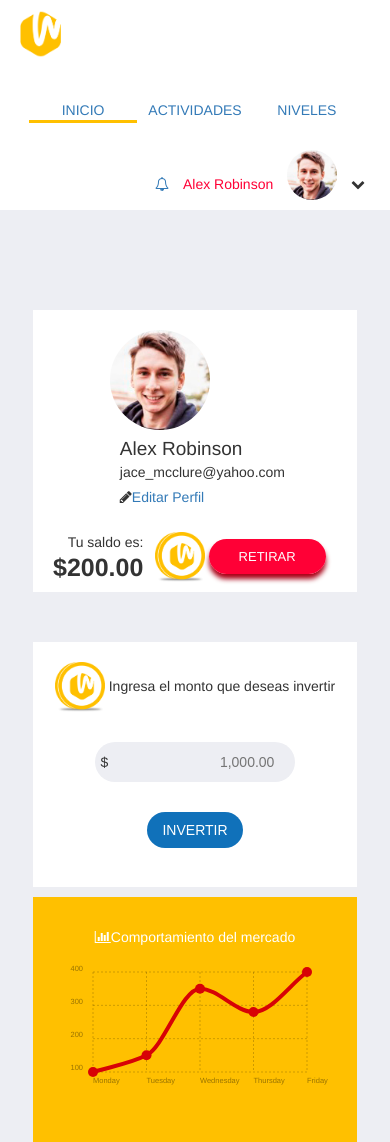
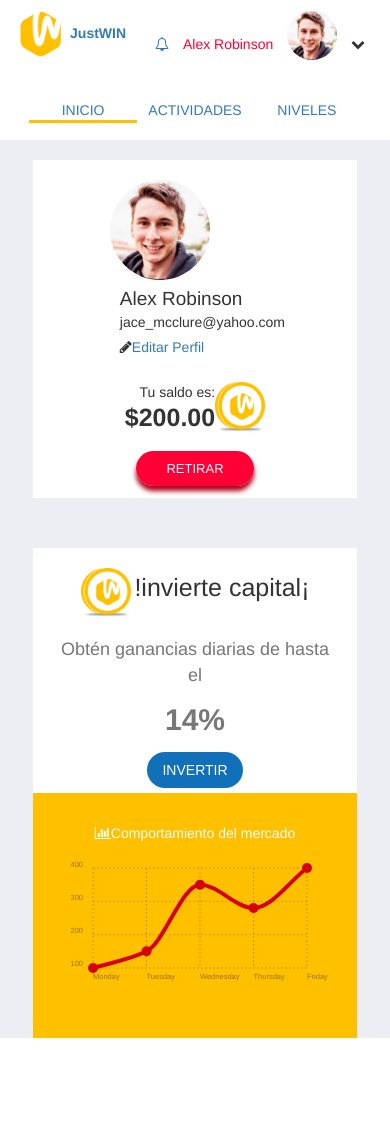
Before and after one commit to oswaldo-ideeo/j-w, a PHP site: page /perfil-n2.php in a window 390 px wide. After the commit the page ends 1038 px from the top, so only its background shows below. Run offline with PHP 8.4, Linux system fonts and the light colour scheme; data that the repository does not hold is empty.

Commit message:
ultimos cambios

```diff
--- a/css/css.css
+++ b/css/css.css
@@ -294,7 +294,6 @@
 .p-grafica{
 	padding: 3rem 1rem;
 	color: #fff;
-	margin-top: 1rem;
 }
 
 /*perfiln2*/
@@ -467,6 +466,66 @@ h3{
 	padding: 2rem;
 }
 
+/*cambios*/
+.menu-nav{
+	background-color: #313436;
+	color: #fff;
+	padding: 1rem;
+	width: 150px;
+	float: right;
+	border-radius: 5px;
+	z-index: 500;
+	position: absolute;
+	right: 10px;
+	display: none;
+}
+
+.menu-nav a{
+	color: #fff;
+}
+
+.close-nav{
+	width: 100vw;
+	height: 100vh;
+	background-color: rgb(0,0,0,0,);
+	position: fixed;
+	top: 0;
+	left: 0;
+	display: none;
+	z-index: 400;
+}
+
+.imag-perfil-per{
+	padding-left: 8rem;
+}
+
+.segundo-paso{
+	z-index: 900;
+	display: none;
+}
+
+.invert-men{
+	font-size: 2.5rem;
+}
+
+.modulo-uno-n2{
+	color: #777;
+}
+
+.des-mod-uno{
+	font-size: 1.8rem;
+	margin-top: 2rem;
+}
+
+.porcentaje-gan{
+	font-size: 3rem;
+	font-weight: bold;
+}
+
+.terms2{
+	margin-top: 2rem;
+}
+
 @media (max-width:768px ) {
 	.acti-title{
 		width: 90%;
@@ -483,7 +542,10 @@ h3{
 @media (max-width:960px ) {
 	.p-datos{
 		width: 100%;
+
 	}
+
+
 }
 @media (max-width:768px ) {
 	.acti-title{
@@ -501,8 +563,40 @@ h3{
 
 @media (max-width:805px ) {
 	.sec-boton{
-		width: 100%;
+
 		height: 40px;
 		transform: none;
 	}
+
 }
+
+@media only screen and (max-width: 420px) {
+	.acti-title{
+		margin-top: 2rem;
+	}
+	.contenido-home{
+		padding-top: 2rem;
+	}
+
+	.on-xs{
+		float: right;
+		position: absolute;
+		z-index: 9999;
+		right: 0;
+		top: 0;
+	}
+}
+
+@media (min-width: 961px) and (max-width: 1128px) {
+	.des-mod-uno{
+		margin-top: 0;
+		margin-bottom: 0;
+	}
+
+	.porcentaje-gan{
+		margin: 0;
+	}
+	.in-monto{
+		margin-top: 1rem;
+	}
+}
--- a/css/style-jor.css
+++ b/css/style-jor.css
@@ -208,15 +208,16 @@ background-color: #f0f2f3;
 	background-color:white;
 	width:100%;
 	height: auto;
-   padding-top: 90px;
+   padding-top: 1rem;
    border-radius: 5px;
-   margin-top: 10%;
+   margin-top: 2rem;
 }
 
 h3.conv-upgrade{
 	color:#f14d4d;
 	text-align: center;
 	font-weight: 200;
+	font-size: 2.5rem;
 }
 
 img.upgrade{
@@ -456,21 +457,23 @@ h3.nv-uno{
 	color: white;
 	text-align: center;
 	padding-top:10%;
+	font-size: 4rem;
 }
 
 p.prop{
 	text-align: center;
 	color: white;
-	padding-top: 22%;
+	padding-top: 3rem;
 	font-size: 18px;
 	padding-left: 15px;
 	padding-right: 15px;
+	height: 200px;
 }
 
 p.estas-nivel{
 	text-align: center;
 	color: white;
-	padding-top: 20%;
+	margin-top: 1rem;
 	font-size: 18px;
 	padding-left: 15px;
 	padding-right: 15px;
@@ -493,7 +496,7 @@ opacity: .8;
 
 .buton-subir{
 text-align: center;
-margin-top: 15%;
+
 }
 
 
@@ -512,12 +515,11 @@ margin:auto;
 display: block;
 margin:auto;
 width: 280px;
-height: 280px;
+
 }
 
 .buton-subir{
 text-align: center;
-margin-top: 25%;
 padding-bottom: 10%;
 }
 
--- a/includes/nav.php
+++ b/includes/nav.php
@@ -2,7 +2,10 @@
 		<div class="row" class="nav2">
 			<div class="col-sm-3 navegador">
 				<div class="logo-container">
-					<a href="home.php"><img src="images/logo-min.png" alt=""></a>
+					<a href="home.php">
+						<img src="images/logo-min.png" alt="">
+						<span><b>JustWIN</b></span>
+					</a>
 				</div>
 			</div>
 			<div class="col-sm-6 navegador menu">
@@ -12,11 +15,17 @@
 					<a href="niveles.php"><li class="menu-item <?= $niveles ?>">NIVELES</li></a>
 				</ul>
 			</div>
-			<div class="col-sm-3 navegador t-right">
+			<div class="col-sm-3 navegador t-right on-xs">
 				<a href="notificaciones.php"><div class="fa fa-bell-o usuario alin"></div></a>
 				<a href="perfil.php"><p class="n-usuario usuario alin text-rojo">Alex Robinson</p></a>
 				<div class="f-usuario usuario"><img src="images/user-example.png" alt=""></div>
-				<div class="fa fa-chevron-down usuario alin"></div>
+				<div class="fa fa-chevron-down usuario alin" id="open-user"></div>
+				<div class="menu-nav">
+					<a href="perfil.php"><p>Mi perfil <span class="fa fa-user-o"></span></p></a>
+					<a href="index.php"><p>Cerrar sesión <span class="fa fa-sign-out"></span></p></a>
+				</div>
 			</div>
 		</div>
 	</div>
+
+	<div class="close-nav"></div>
--- a/perfil-n2.php
+++ b/perfil-n2.php
@@ -37,12 +37,25 @@
 							<div class="log-retirar d-inline">
 								<img src="images/logo-amarillo-sombra.png" alt="">
 							</div>
+							<div>
 							<a href="#" class="boton-home red2">RETIRAR</a>
+							</div>
 						</div>
 					</div>
 
 					<div class="perfil-sec">
-						<div class="p-datos saldon2">
+						<div class="p-datos saldon2 primer-paso">
+							<img src="images/logo-amarillo-sombra.png" alt="" class="d-inline">
+							<p class="n2-ingresa d-inline invert-men">!invierte capital¡</p>
+							<div class="in-uno">
+								<p class="modulo-uno-n2 des-mod-uno">Obtén ganancias diarias de hasta el</p>
+								<p class="modulo-uno-n2 porcentaje-gan">14%</p>
+							</div>
+							<button type="button" class="invertir back-azul" id="det-invertir">INVERTIR</button>
+
+						</div>
+
+						<div class="p-datos saldon2 segundo-paso">
 							<img src="images/logo-amarillo-sombra.png" alt="" class="d-inline">
 							<p class="n2-ingresa d-inline">Ingresa el monto que deseas invertir</p>
 							<form action="">
@@ -52,6 +65,7 @@
 								<button type="submit" class="invertir back-azul">INVERTIR</button>
 							</form>
 						</div>
+
 						<div class="p-datos p-grafica back-amarillo">
 
 							<p><span class="fa fa-bar-chart"></span>Comportamiento del mercado</p>
@@ -80,5 +94,23 @@
   			}
 		});
 	</script>
+
+	<script>
+			$('#open-user').on('click', function(){
+				$('.menu-nav').slideToggle();
+				$('.close-nav').show();
+			})
+			$('.close-nav').on('click', function(){
+				$('.menu-nav').slideUp();
+				$(this).hide();
+			})
+	</script>
+	<script>
+		$('#det-invertir').on('click', function(){
+			$('.segundo-paso').show();
+			$('.primer-paso').hide();
+
+		})
+	</script>
 </body>
 </html>
--- a/registro.php
+++ b/registro.php
@@ -94,6 +94,8 @@
 					$('#login').slideUp();
 					$(this).hide();
 				})
-	</script>
+
+
+			</script>
  		</body>
  		</html>
```
Also changed, not shown: actividades.php (+10 -0 lines), encuesta.php (+10 -0 lines), home.php (+11 -1 lines), niveles.php (+10 -0 lines), notificaciones.php (+10 -0 lines), perfil.php (+11 -0 lines), upgrade.php (+16 -4 lines), 1 other file.
